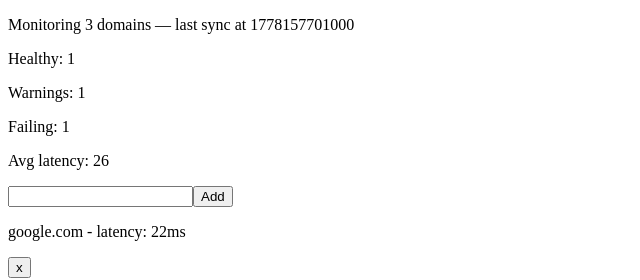
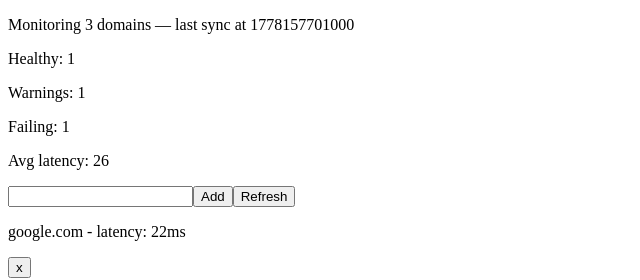
Before and after one commit to Clevert3ch/dns-fleet-monitor, a React (Vite) app: page / in a window 1280 px wide. Shown: the top 280 px of the page, without its empty margins (0-640 px from the left). Built offline with nearby package versions, Linux system fonts and the light colour scheme.

Commit message:
add a refresh all button

```diff
--- a/src/App.jsx
+++ b/src/App.jsx
@@ -236,6 +236,18 @@ function App() {
     setDomains(domains.filter(d => d.id !== id))
   }
 
+  function handleRefreshAll(){
+    setDomains(prev => prev.map(d => ({
+        ...d,
+    checks: {
+      a:      { ...d.checks.a,      status: "pending" },
+      mx:     { ...d.checks.mx,     status: "pending" },
+      spf:    { ...d.checks.spf,    status: "pending" },
+      dnssec: { ...d.checks.dnssec, status: "pending" },
+    }
+    })))
+  }
+
 
 
   return (
@@ -250,6 +262,7 @@ function App() {
     <StatCard label="Avg latency" value={avgLatency} />
     <AddDomainBar
     onAddDomain={handleAddDomain}
+    onRefreshAll={handleRefreshAll}
     />
     <Table
     domains={domains}
--- a/src/components/AddDomainBar.jsx
+++ b/src/components/AddDomainBar.jsx
@@ -1,7 +1,7 @@
 import {useState} from "react"
 
 
-export default function AddDomainBar({onAddDomain}) {
+export default function AddDomainBar({onAddDomain, onRefreshAll}) {
     const [text, setText] = useState("")
 
     return (
@@ -13,6 +13,10 @@ export default function AddDomainBar({onAddDomain}) {
     <button onClick={() => onAddDomain(text)}>
         Add
         </button>
+
+    <button onClick={() => onRefreshAll()}>
+        Refresh
+        </button>
     </>
    )
 }
```
Lines whose indentation alone changed are shown as unchanged.
